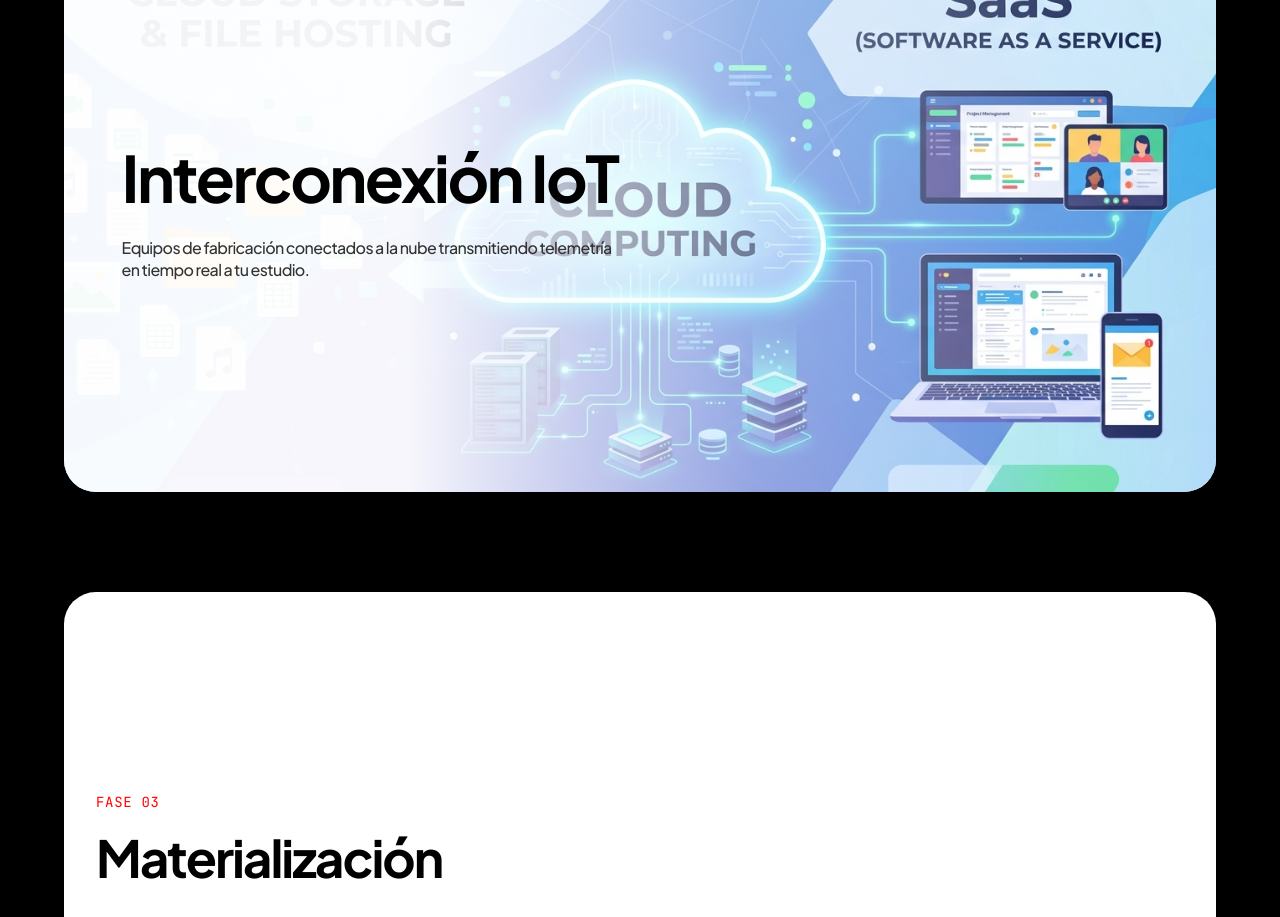
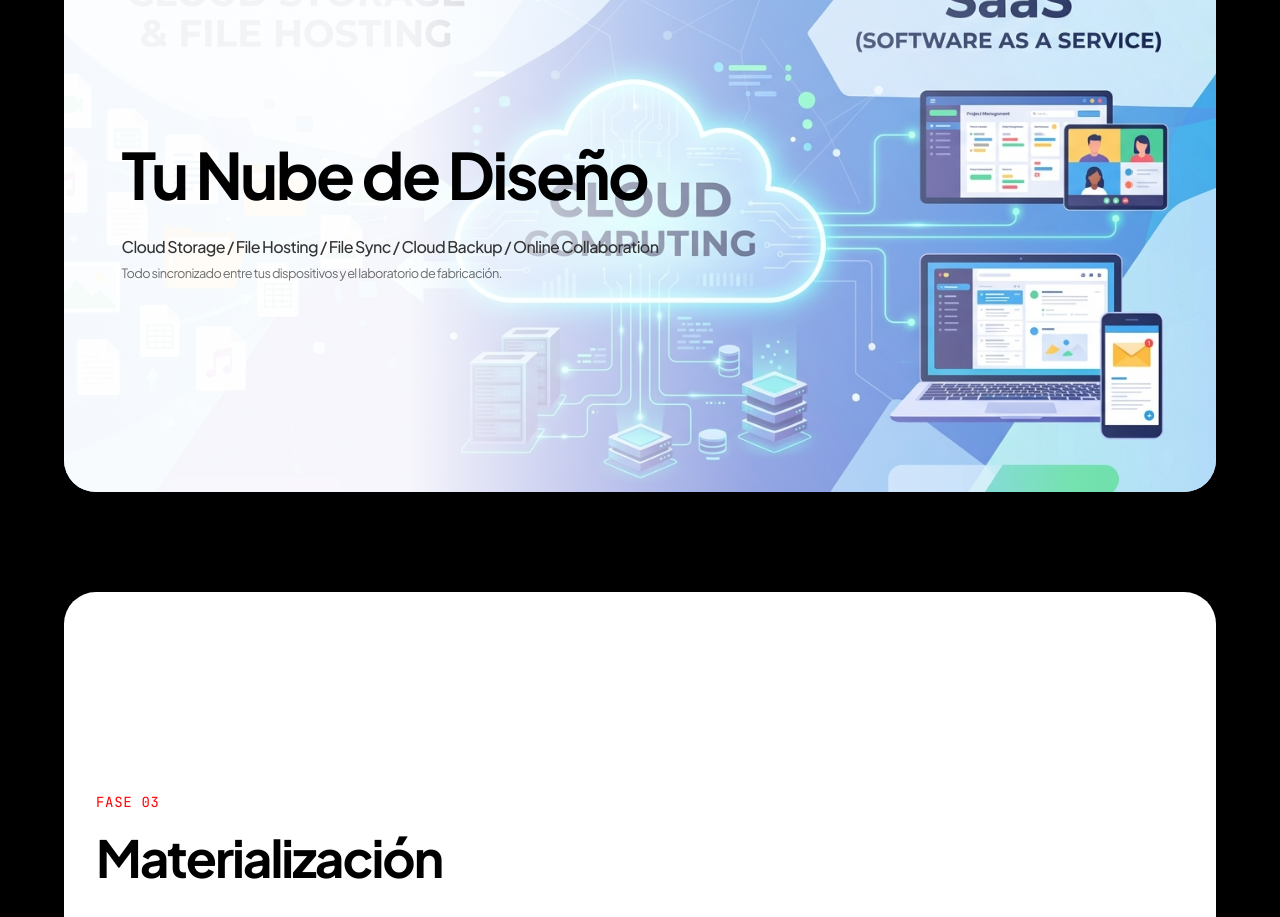
Before and after one commit to titolizar/artmakeit-web-1, a React (Vite) app: page /lab in a window 1280 px wide. Shown: the part 2640-3557 px from the top of the page. Built offline with nearby package versions, Linux system fonts and the light colour scheme; no server answers.

Commit message:
V1.3 - Updated Phase 02 with simplified Cloud terminology

```diff
--- a/src/pages/LabStudio.tsx
+++ b/src/pages/LabStudio.tsx
@@ -382,8 +382,11 @@ const LabStudio = () => {
             </div>
 
             <div className="container" style={{ position: 'relative', zIndex: 10, paddingLeft: '5%', margin: 0, maxWidth: 'none' }}>
-              <h2 className="h2" style={{ marginBottom: '1.5rem', color: '#000', fontSize: '4rem' }}>Interconexión IoT</h2>
-              <p className="h4" style={{ maxWidth: '500px', fontWeight: 500, color: '#333', lineHeight: 1.4 }}>Equipos de fabricación conectados a la nube transmitiendo telemetría en tiempo real a tu estudio.</p>
+              <h2 className="h2" style={{ marginBottom: '1.5rem', color: '#000', fontSize: '4rem' }}>Tu Nube de Diseño</h2>
+              <p className="h4" style={{ maxWidth: '600px', fontWeight: 500, color: '#333', lineHeight: 1.6 }}>
+                Cloud Storage / File Hosting / File Sync / Cloud Backup / Online Collaboration<br/>
+                <span style={{ fontSize: '0.8rem', opacity: 0.7, fontWeight: 400 }}>Todo sincronizado entre tus dispositivos y el laboratorio de fabricación.</span>
+              </p>
             </div>
           </div>
 
```
